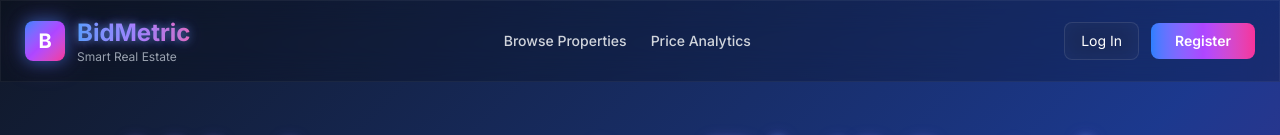
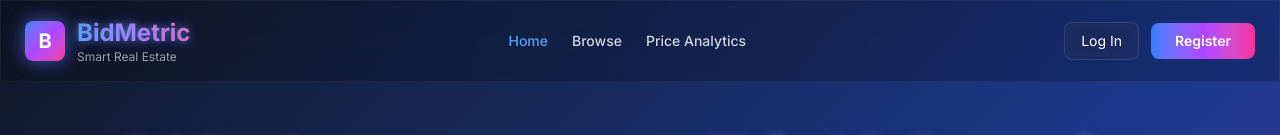
Before and after one commit to kara-india/boli-real-estate, a Next.js app: page / in a window 1280 px wide. Shown: the top 135 px of the page. Built offline with nearby package versions, Linux system fonts and the light colour scheme; no server answers.

Commit message:
Auto-update: 2026-02-08 02:42:50

```diff
--- a/src/app/layout.tsx
+++ b/src/app/layout.tsx
@@ -2,6 +2,7 @@ import type { Metadata } from "next";
 import { Inter } from "next/font/google";
 import "./globals.css";
 import Providers from "@/components/Providers";
+import Header from "@/components/Header";
 
 const inter = Inter({ subsets: ["latin"] });
 
@@ -18,7 +19,12 @@ export default function RootLayout({
   return (
     <html lang="en">
       <body className={inter.className}>
-        <Providers>{children}</Providers>
+        <Providers>
+          <Header />
+          <main className="min-h-screen">
+            {children}
+          </main>
+        </Providers>
       </body>
     </html>
   );
--- a/src/app/page.tsx
+++ b/src/app/page.tsx
@@ -1,4 +1,3 @@
-import Header from '@/components/Header'
 import AnimatedBackground from '@/components/AnimatedBackground'
 import Link from 'next/link'
 import { createClient } from '@/lib/supabase/server'
@@ -10,7 +9,6 @@ export default async function Home() {
   return (
     <div className="min-h-screen bg-gradient-to-br from-gray-900 via-blue-900 to-purple-900 text-white overflow-hidden">
       <AnimatedBackground />
-      <Header />
 
       {/* Hero Section */}
       <section className="relative pt-32 pb-20 px-4">
--- a/src/components/Header.tsx
+++ b/src/components/Header.tsx
@@ -40,11 +40,18 @@ export default function Header() {
                     {/* Navigation */}
                     <nav className="hidden md:flex items-center gap-6">
                         <Link
+                            href="/"
+                            className={`text-sm font-medium transition-all hover:text-blue-400 ${pathname === '/' ? 'text-blue-400' : 'text-gray-300'
+                                }`}
+                        >
+                            Home
+                        </Link>
+                        <Link
                             href="/listings"
                             className={`text-sm font-medium transition-all hover:text-blue-400 ${pathname === '/listings' ? 'text-blue-400' : 'text-gray-300'
                                 }`}
                         >
-                            Browse Properties
+                            Browse
                         </Link>
                         <Link
                             href="/analytics"
```
